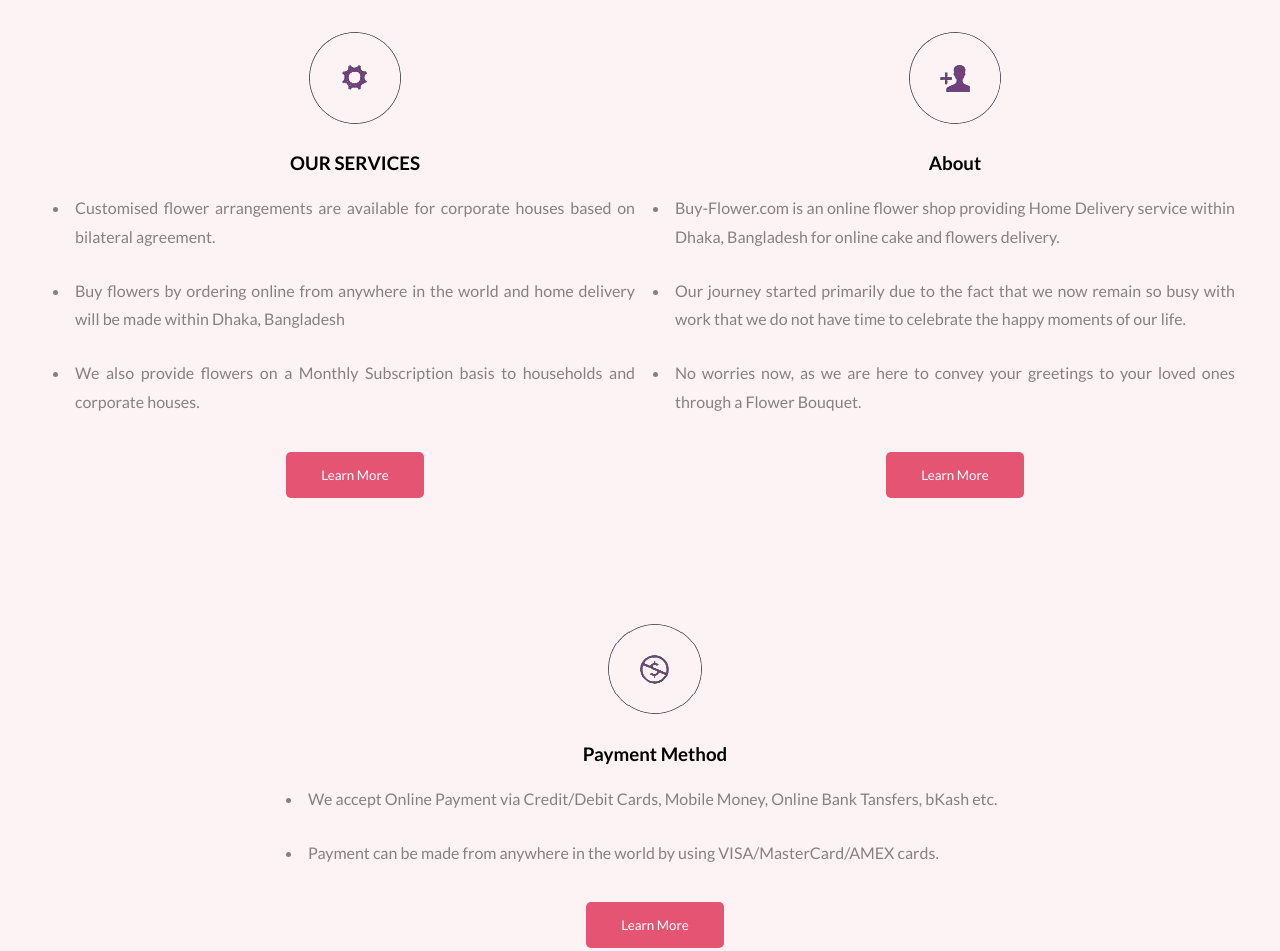
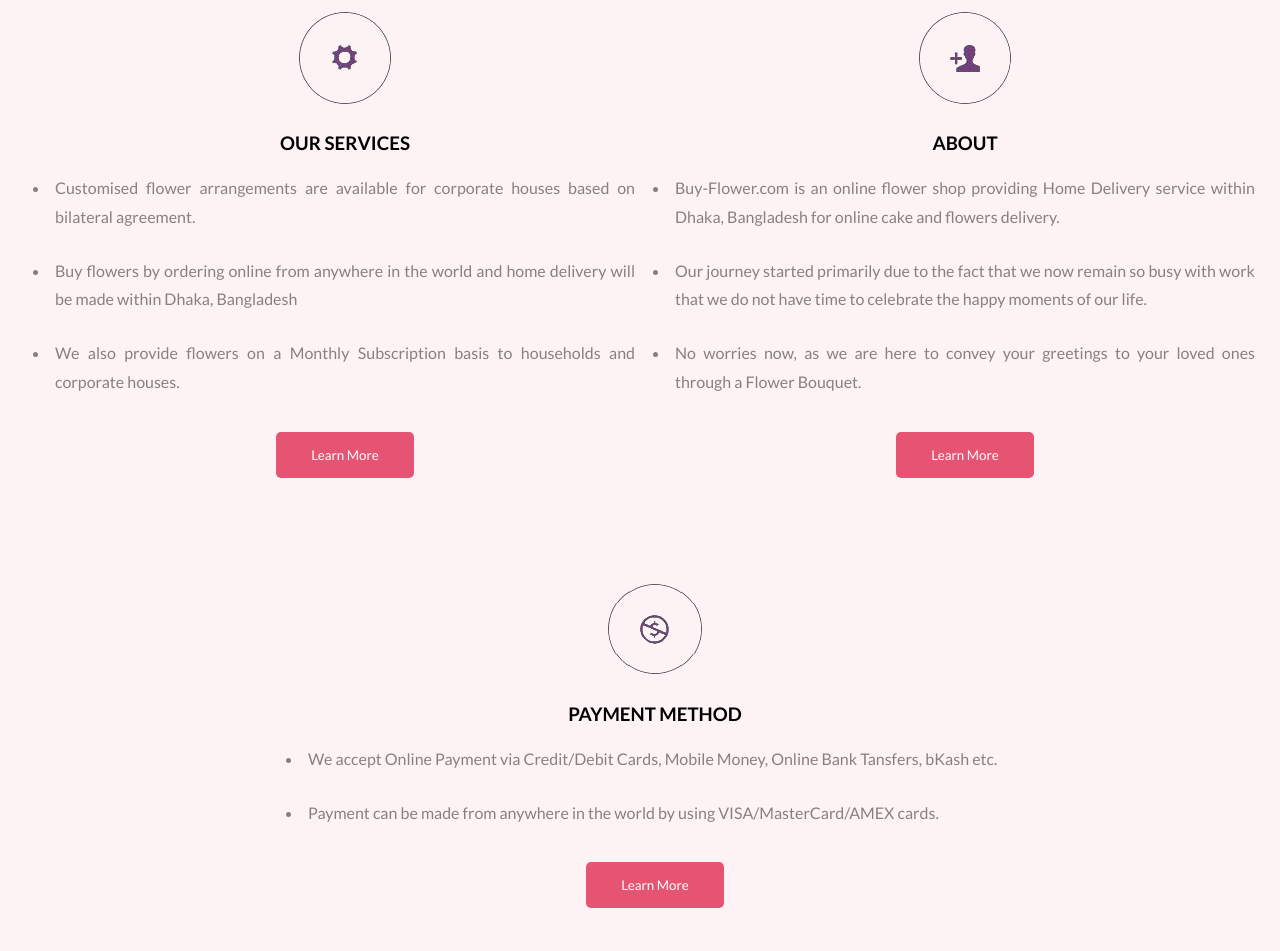
Before and after one commit to MiranIbrahim/Flower-shop, a plain HTML site: page index.html in a window 1280 px wide. Shown: the part 2480-3431 px from the top of the page. Drawn offline with Linux system fonts and the light colour scheme.

Commit message:
retouch in info section

```diff
--- a/index.html
+++ b/index.html
@@ -111,7 +111,7 @@
 
           <div class="about">
             <img src="./asset/about-us-icon.png" alt="" class="service-image" />
-            <h3 class="info-headline">About</h3>
+            <h3 class="info-headline">ABOUT</h3>
             <ul>
               <li>
                 Buy-Flower.com is an online flower shop providing Home Delivery
@@ -133,7 +133,7 @@
         </div>
         <div class="payment">
           <img src="./asset/payment-icon.png" alt="" class="service-image" />
-          <h3 class="info-headline">Payment Method</h3>
+          <h3 class="info-headline">PAYMENT METHOD</h3>
           <ul>
             <li>
               We accept Online Payment via Credit/Debit Cards, Mobile Money,
--- a/style.css
+++ b/style.css
@@ -203,7 +203,7 @@ footer {
   align-items:center;
   background-repeat: no-repeat;
   background-position: top,center;
-  padding: 40px;
+  padding: 20px;
   margin-top: 50px;
   /* background-color: rgba(8, 218, 218, 0.075); */
 }
@@ -218,6 +218,7 @@ li{
   list-style-position:inherit;
   line-height: 1.8;
   text-align: justify;
+  font-size: 16px;
 }
 .info-headline{
   margin-top: 20px;
@@ -236,6 +237,6 @@ li{
 
 .info-bg{
   /* background-color: rgba(112, 223, 223, 0.075);  */
-  padding-bottom: 30px;
+  padding-bottom: 70px;
   background: rgba(229, 84, 115, 0.07);
 }
```
